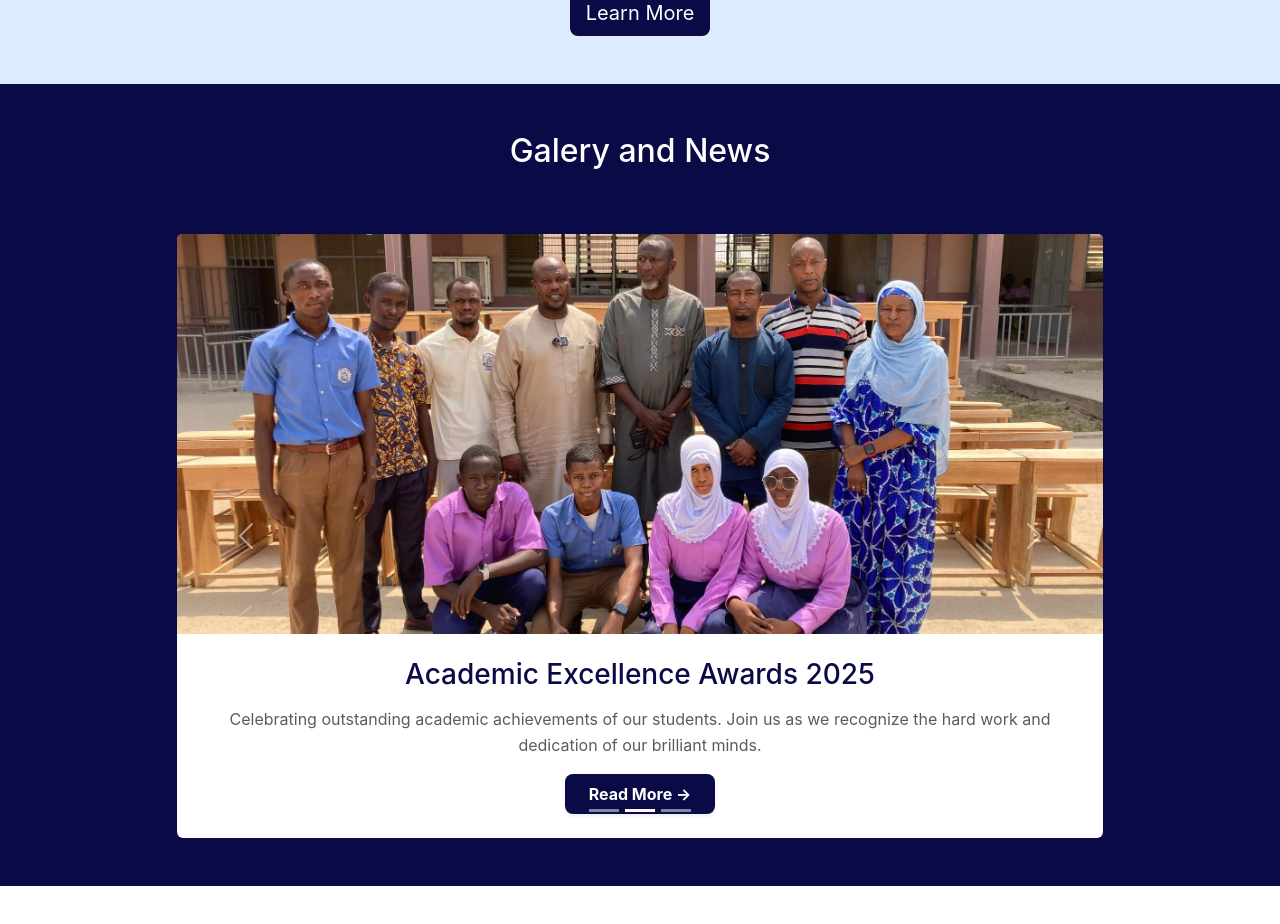
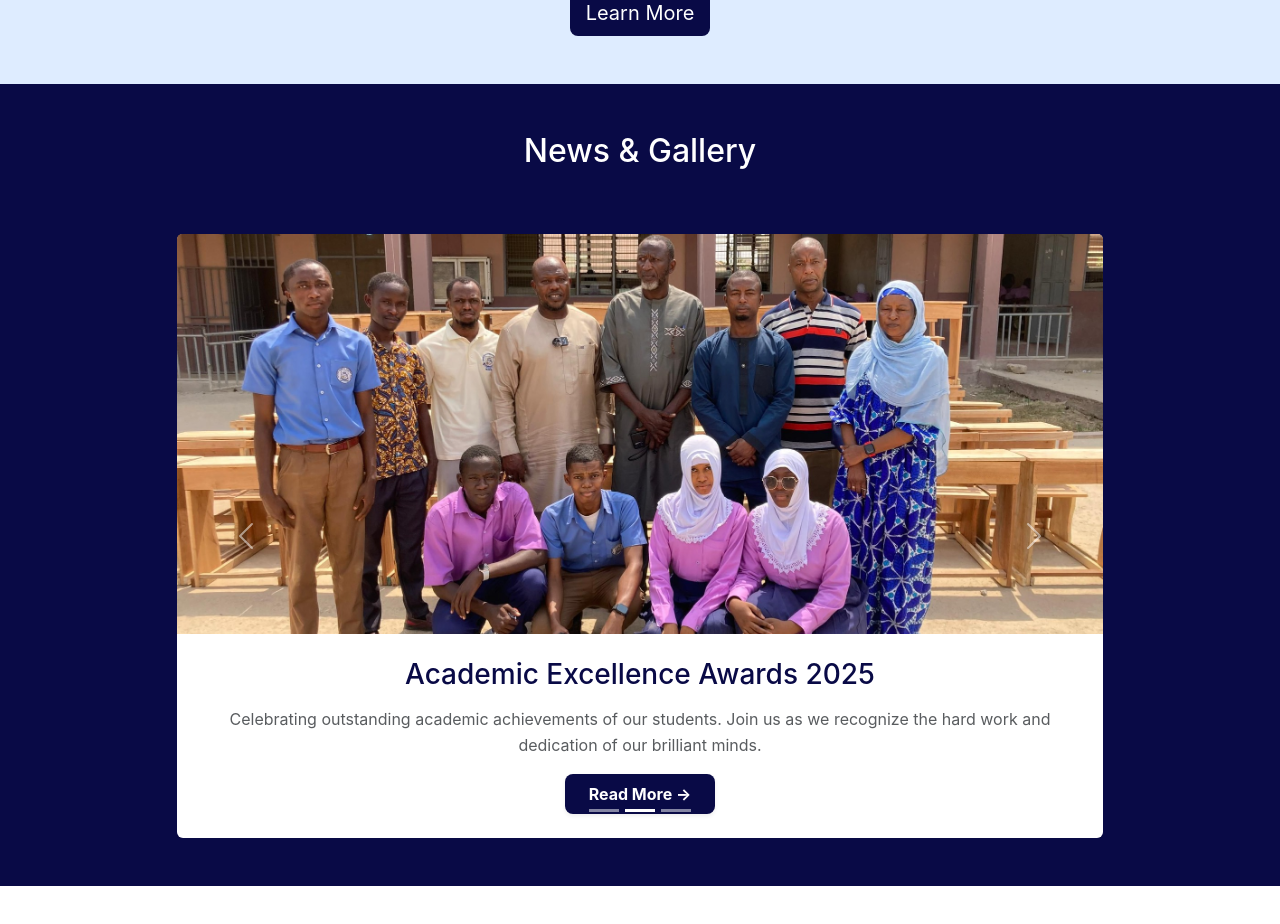
Before and after one commit to AmurdAmzer/IbassWeb-Redesign, a Next.js app in the folder frontend/: page / in a window 1280 px wide. Shown: the part 2304-3228 px from the top of the page. Built offline with nearby package versions, Linux system fonts and the light colour scheme.

Commit message:
continued working on News navigation from homepage to the news and gallery page

```diff
--- a/frontend/src/app/page.js
+++ b/frontend/src/app/page.js
@@ -189,7 +189,7 @@ export default function Home() {
       {/* News and Articles Section - Carousel */}
       <section className="py-5" style={{backgroundColor: '#090A46'}}>
         <Container >
-          <h2 className="text-center mb-5 text-white" style={{background: 'linear-gradient(to right, transparent, var(--school-blue), transparent) no-repeat bottom', backgroundSize: '100% 3px', paddingBottom: '15px', width: 'fit-content', margin: '0 auto 1rem auto'}}>Galery and News</h2>
+          <h2 className="text-center mb-5 text-white" style={{background: 'linear-gradient(to right, transparent, var(--school-blue), transparent) no-repeat bottom', backgroundSize: '100% 3px', paddingBottom: '15px', width: 'fit-content', margin: '0 auto 1rem auto'}}>News & Gallery</h2>
           <Row>
             <Col lg={10} className="mx-auto">
               <Carousel indicators={true} controls={true} interval={5000}>
```
